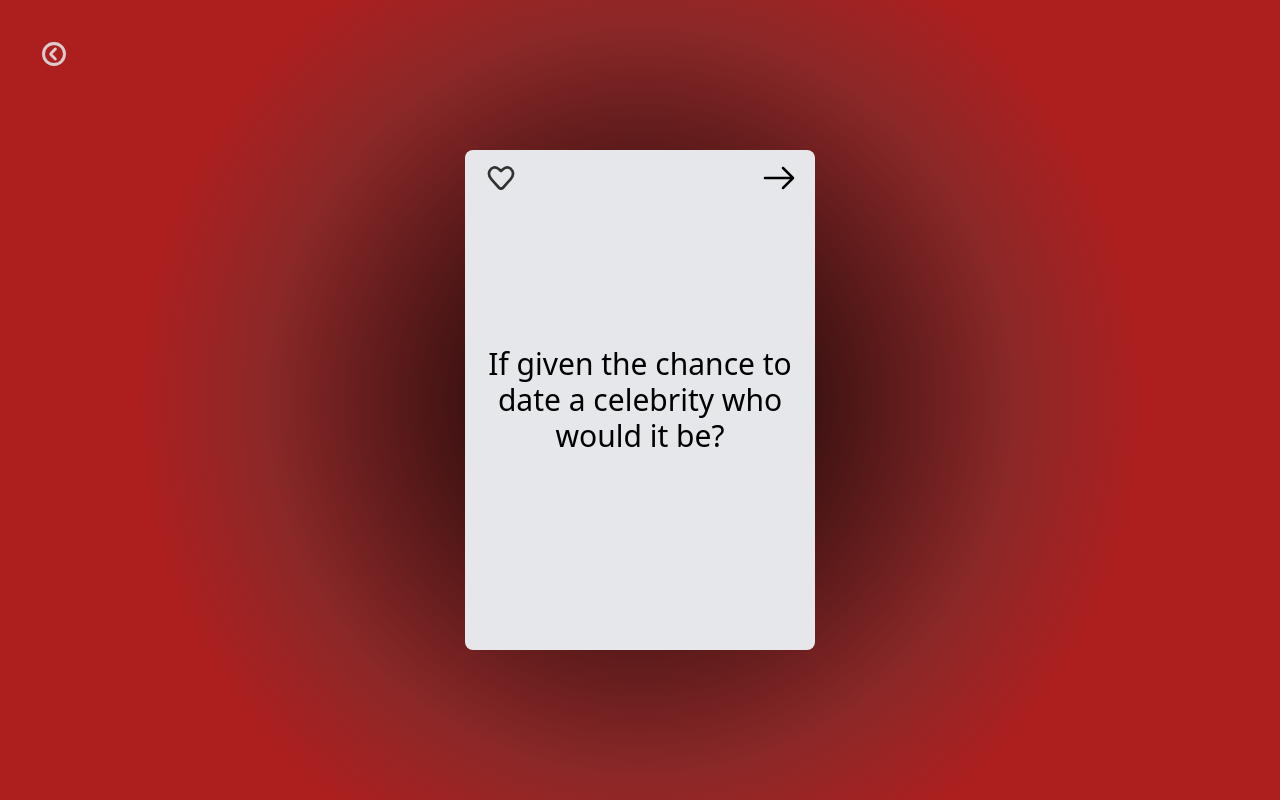
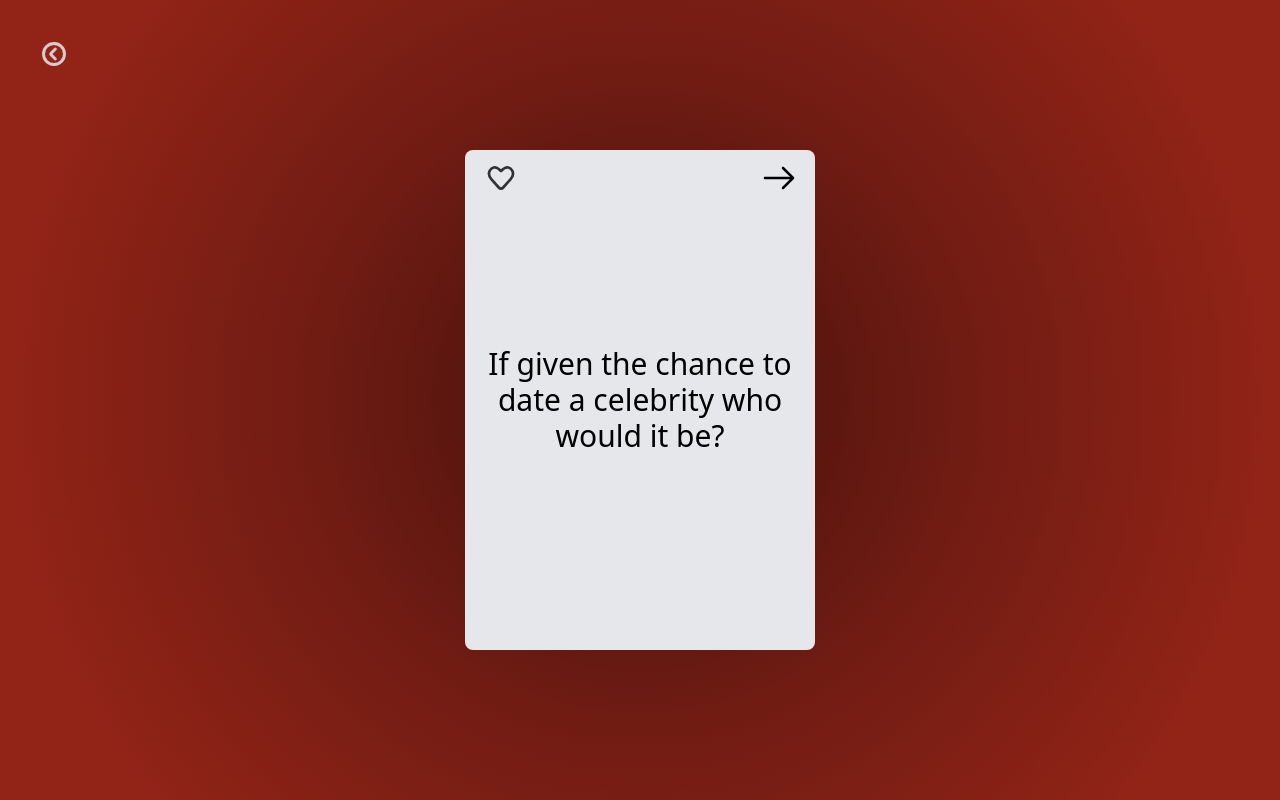
Before and after one commit to jon-tschida/Thoughtful, a React (Vite) app: page /relationshipQuestions in a window 1280 px wide. Built offline with nearby package versions, Linux system fonts and the light colour scheme.

Commit message:
updated relationship cards
changed bg for relationship cards

```diff
--- a/src/index.css
+++ b/src/index.css
@@ -13,12 +13,12 @@
 }
 
 .relationship-question-bg {
-  background: rgb(0, 0, 0);
+  background: rgb(65, 16, 11);
   background: radial-gradient(
     circle,
-    rgba(0, 0, 0, 1) 0%,
-    rgba(140, 40, 40, 1) 50%,
-    rgba(173, 31, 31, 1) 67%
+    rgba(65, 16, 11, 1) 0%,
+    rgba(112, 28, 19, 1) 43%,
+    rgba(146, 35, 23, 1) 84%
   );
 }
 
```
